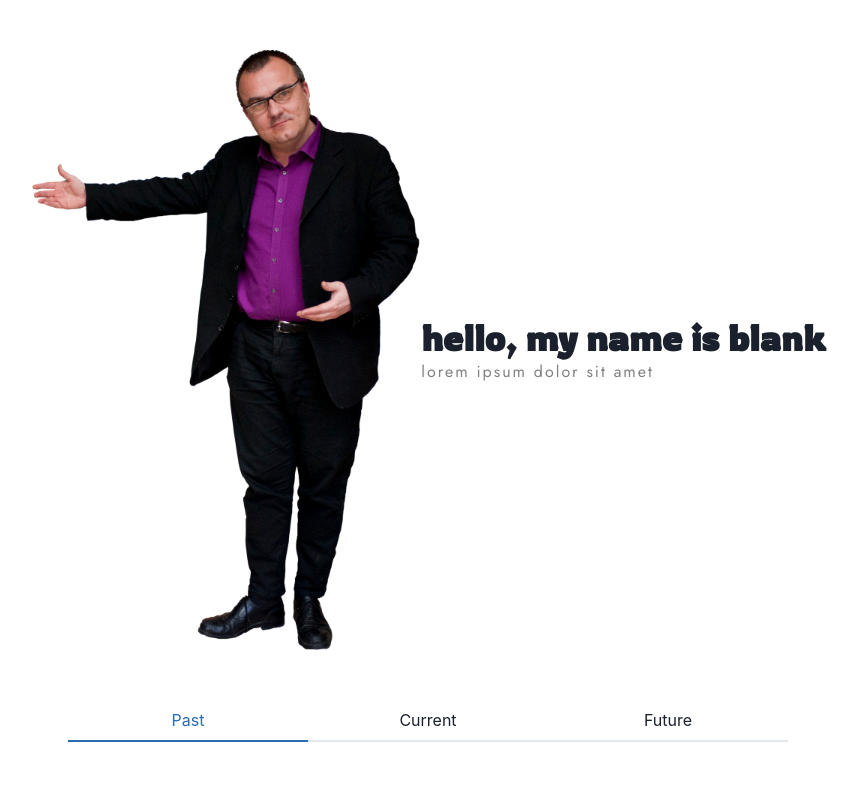
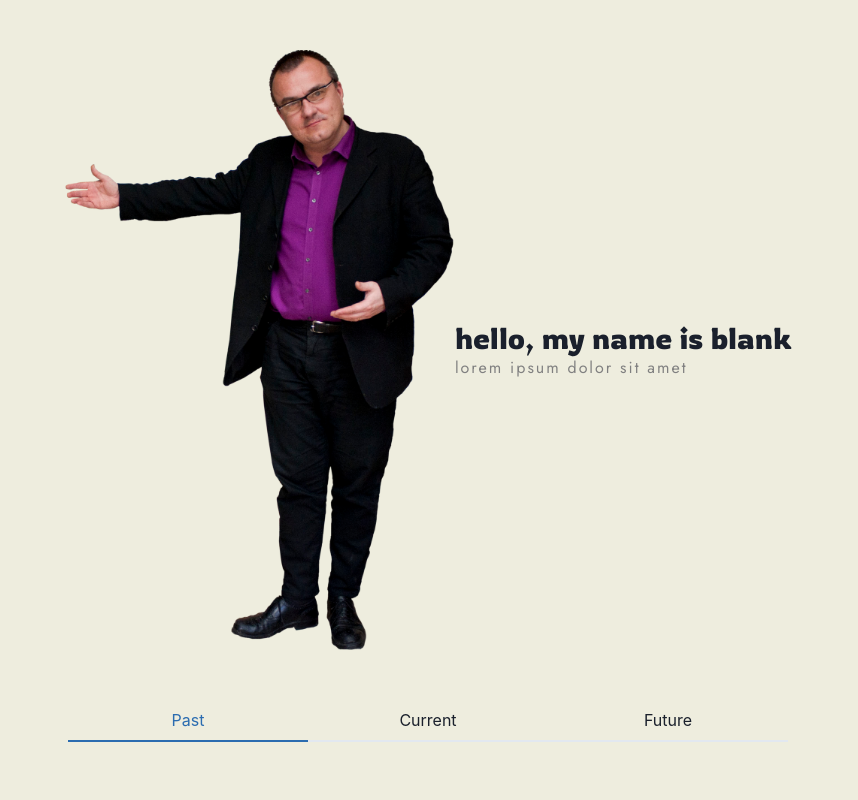
Before and after one commit to matthewfritsch/Writers_Site-React, a React (Create React App) app: page / in a window 1280 px wide. Shown: the top 800 px of the page, without its empty margins (212-1070 px from the left). Built offline with nearby package versions, Linux system fonts and the light colour scheme.

Commit message:
Added more default theme items for various components; added light/dark theme color defaults

```diff
--- a/src/theme.js
+++ b/src/theme.js
@@ -1,19 +1,46 @@
-import { extendTheme } from '@chakra-ui/react'
-import "@fontsource/rowdies"
-import "@fontsource/jost"
+import { mode } from "@chakra-ui/theme-tools";
+import { extendTheme } from "@chakra-ui/react";
+import "@fontsource/rowdies";
+import "@fontsource/jost";
 
 const customTheme = extendTheme({
+  config: {
+    initialColorMode: "light",
+    useSystemColorMode: false,
+  },
   fonts: {
-    heading: 'Rowdies, Open Sans, sans-serif',
-    text: 'Jost, Open Sans, sans-serif',
+    heading: "Rowdies, Open Sans, sans-serif",
+    text: "Jost, Open Sans, sans-serif",
   },
   components: {
-    Tab: {
+    Heading: {
       baseStyle: {
-        width: 200,
-      }
-    }
+        fontFamily: "Rowdies, Open Sans, sans-serif",
+        fontWeight: "500",
+      },
+      defaultProps: {
+        size: "lg",
+      },
+    },
+    Text: {
+      baseStyle: {
+        fontFamily: "Jost, Open Sans, sans-serif",
+      },
+    },
+    Link: {
+      baseStyle: {
+        fontFamily: "Jost, Open Sans, sans-serif",
+        color: "blue.400",
+      },
+    },
   },
-})
+  styles: {
+    global: (props) => ({
+      body: {
+        bg: mode("#EEEDDE", "#141E27")(props),
+      },
+    }),
+  },
+});
 
-export default customTheme
+export default customTheme;
```
